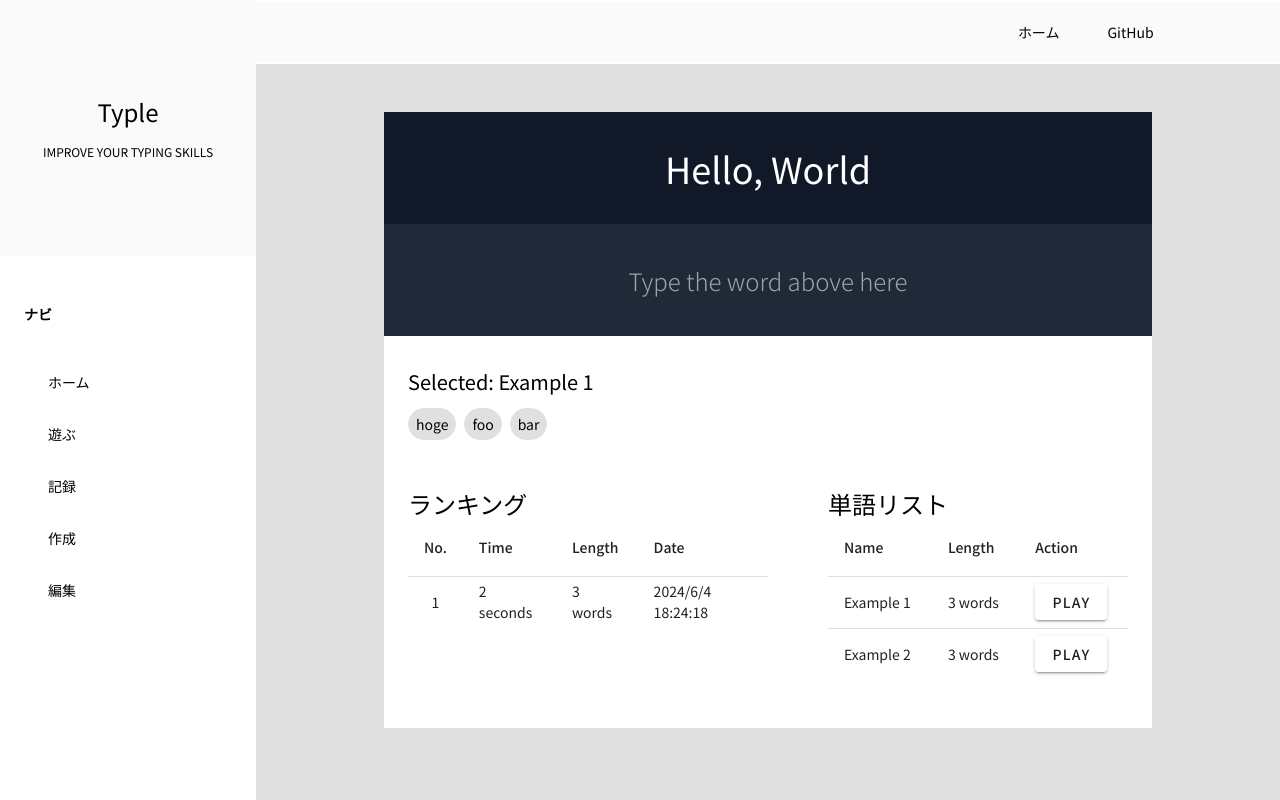
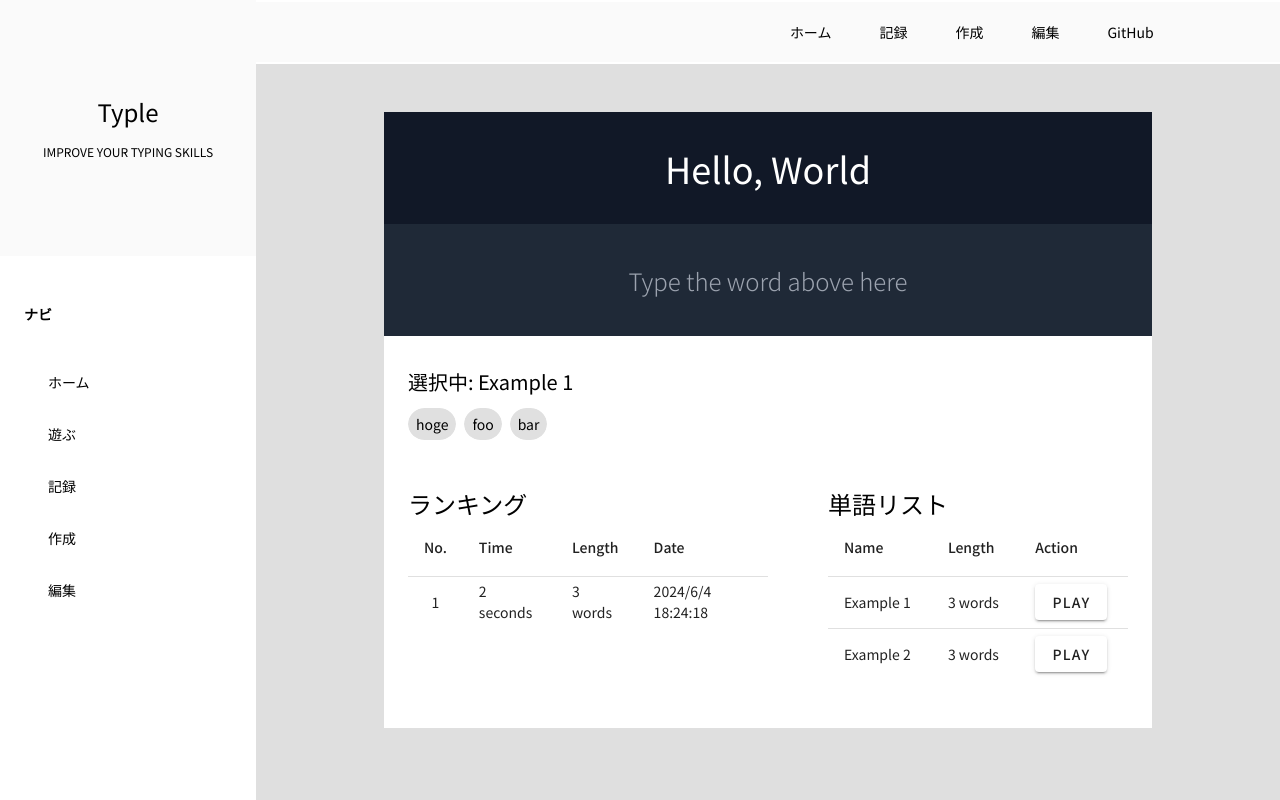
Before and after one commit to liyur-qie/typle-v, a Vue app: page / in a window 1280 px wide. Built offline with nearby package versions, Linux system fonts and the light colour scheme.

Commit message:
/rankingsを/recordsに変更

```diff
--- a/src/components/Navbar/NavbarList.vue
+++ b/src/components/Navbar/NavbarList.vue
@@ -11,5 +11,8 @@ import NavbarListItem from "@/components/Navbar/NavbarListItem.vue"
 
 const routes = [
   { title: "ホーム", path: "/home" },
+  { title: "記録", path: "/records" },
+  { title: "作成", path: "/create" },
+  { title: "編集", path: "/edit" },
 ]
 </script>
--- a/src/components/Sidebar/NavList.vue
+++ b/src/components/Sidebar/NavList.vue
@@ -9,7 +9,7 @@ import NavListItem from "@/components/Sidebar/NavListItem.vue"
 const routes = [
   { path: '/home', name: "ホーム" },
   { path: '/play', name: "遊ぶ" },
-  { path: '/rankings', name: "記録" },
+  { path: '/records', name: "記録" },
   { path: '/create', name: "作成" },
   { path: '/edit', name: "編集" },
 ]
--- a/src/router/index.ts
+++ b/src/router/index.ts
@@ -5,13 +5,13 @@ import CreateView from '../views/Create.vue'
 import EditView from '../views/Edit.vue'
 import HomeView from '../views/Home.vue'
 import PlayView from '../views/play/Play.vue'
-import RankingsView from '../views/Rankings.vue'
+import RecordsView from '../views/Records.vue'
 
 export const routes = [
   { path: '/', component: PlayView },
   { path: '/home', component: HomeView },
   { path: '/play', component: PlayView },
-  { path: '/rankings', component: RankingsView },
+  { path: '/records', component: RecordsView },
   { path: '/create', component: CreateView },
   { path: '/edit', component: EditView },
   { path: '/about', component: AboutView },
--- a/src/views/play/Play.vue
+++ b/src/views/play/Play.vue
@@ -15,7 +15,7 @@
       </section>
       <div class="mx-auto mt-8 px-6">
         <section id="wordList">
-          <h1 class="text-xl my-3">Selected: {{ wordList.name }}</h1>
+          <h1 class="text-xl my-3">選択中: {{ wordList.name }}</h1>
           <v-chip
             v-for="(word, index) in wordLists[0].words"
             :key="index"
```
Also changed, not shown: src/views/Records.vue (renamed from src/views/Rankings.vue).
